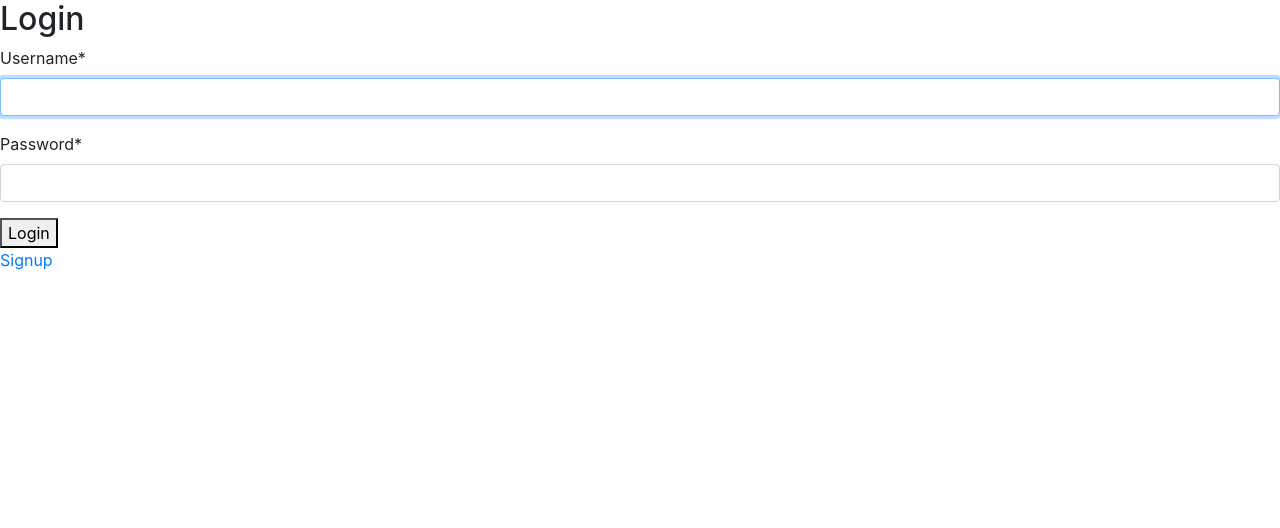
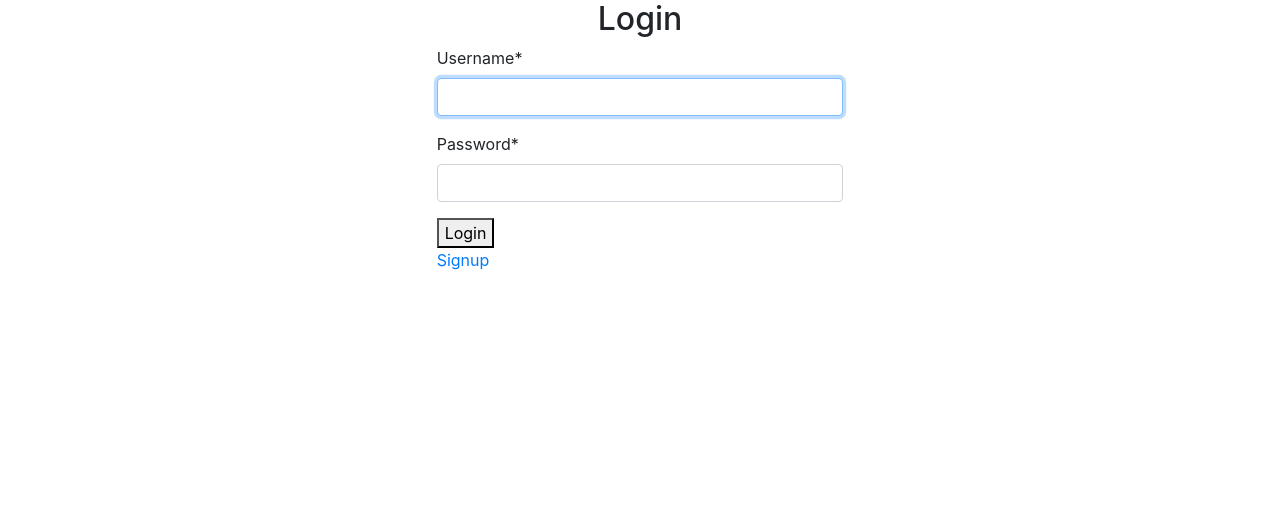
Before and after one commit to Lovelotus1st/projecttwo, a Django app: page /accounts/login/ in a window 1280 px wide. Shown: the part 56-584 px from the top of the page. Run offline with Django 3.2, Linux system fonts and the light colour scheme; some libraries are stand-ins or nearby versions.

```diff
--- a/projecttwo/urls.py
+++ b/projecttwo/urls.py
@@ -24,5 +24,4 @@ urlpatterns = [
     path('', TemplateView.as_view(template_name='home.html'), name='home'),
     path('gallery/', TemplateView.as_view(template_name='gallery.html'), name='gallery'),
     path('about/', TemplateView.as_view(template_name='about.html'), name='about'),
-
 ]
--- a/templates/registration/login.html
+++ b/templates/registration/login.html
@@ -4,11 +4,21 @@
 
 {% block content %}
 {% load crispy_forms_tags %}
-<h2>Login</h2>
+
+<div class="row">
+  <div class="col-sm-4"></div>
+  <div class="col-sm-4">
+
+    <h2 class="text-center">Login</h2>
 <form method="post">
   {% csrf_token %}
   {{ form|crispy}}
   <button type="submit">Login</button>
   <p><a href="{% url 'signup' %}">Signup</a></p>
 </form>
+
+  </div>
+</div>
+
+
 {% endblock %}
```
Also changed, not shown: templates/signup.html (+8 -0 lines), db.sqlite3.
